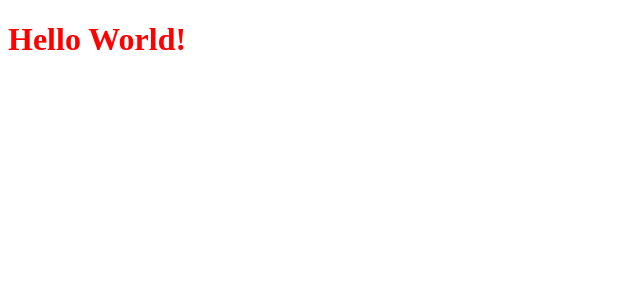
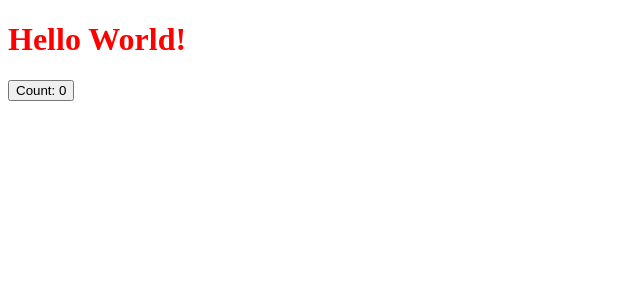
Before and after one commit to vhorvath2010/vue-tutorial, a Vue app: page / in a window 1280 px wide. Shown: the top 300 px of the page, without its empty margins (0-640 px from the left). Built offline with nearby package versions, Linux system fonts and the light colour scheme.

Commit message:
added simple event handler and mutator

```diff
--- a/src/App.vue
+++ b/src/App.vue
@@ -4,13 +4,21 @@ export default {
     return {
       message: "Hello World!",
       helloClass: "title",
+      count: 0,
+    }
+  },
+  methods: {
+    increment() {
+      this.count++;
     }
   }
+
 }
 </script>
 
 <template>
-  <h1 v-bind:class="helloClass">{{ message }}</h1>
+  <h1 :class="helloClass">{{ message }}</h1>
+  <button @click="increment">{{ "Count: " + count }}</button>
 </template>
 
 <style>
```
